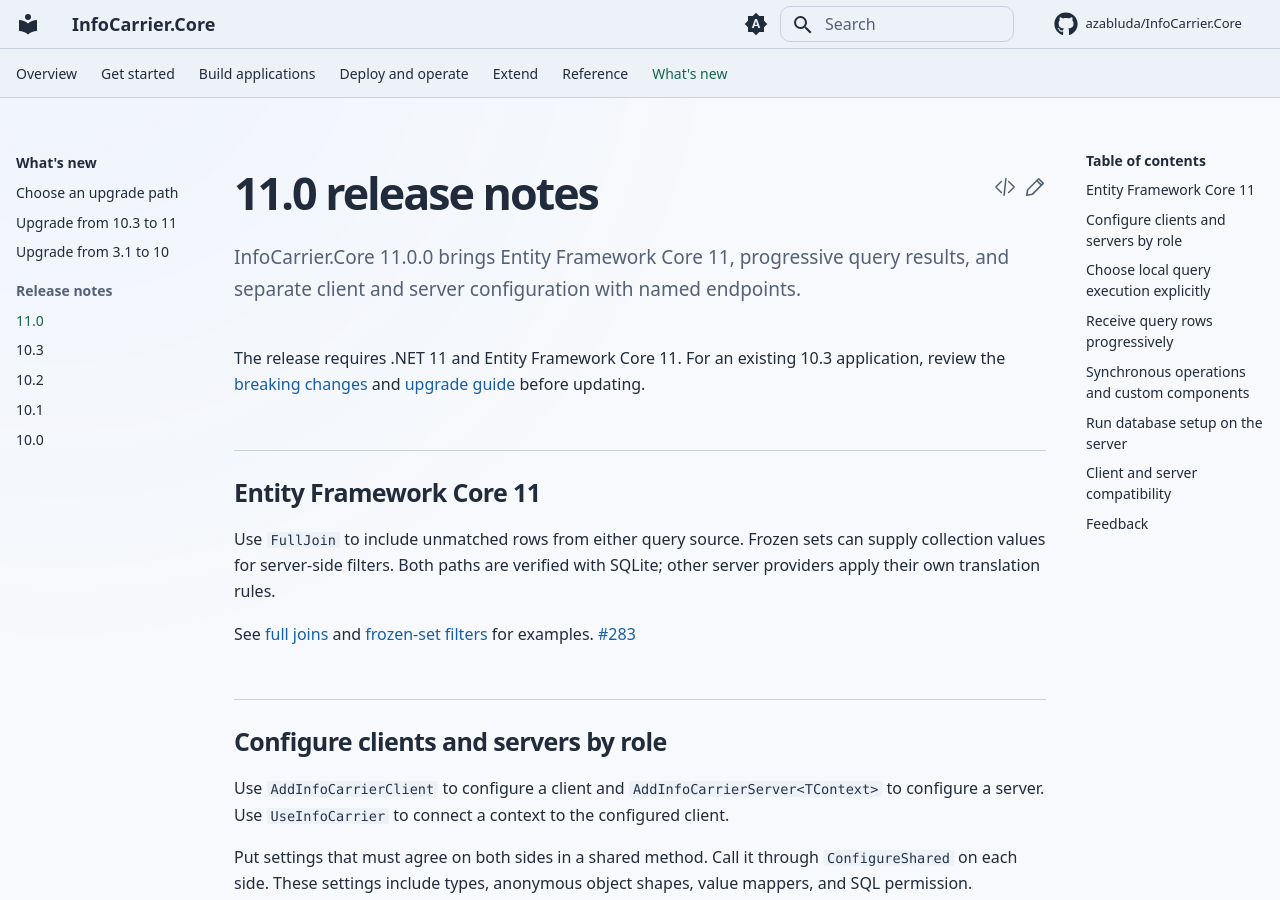
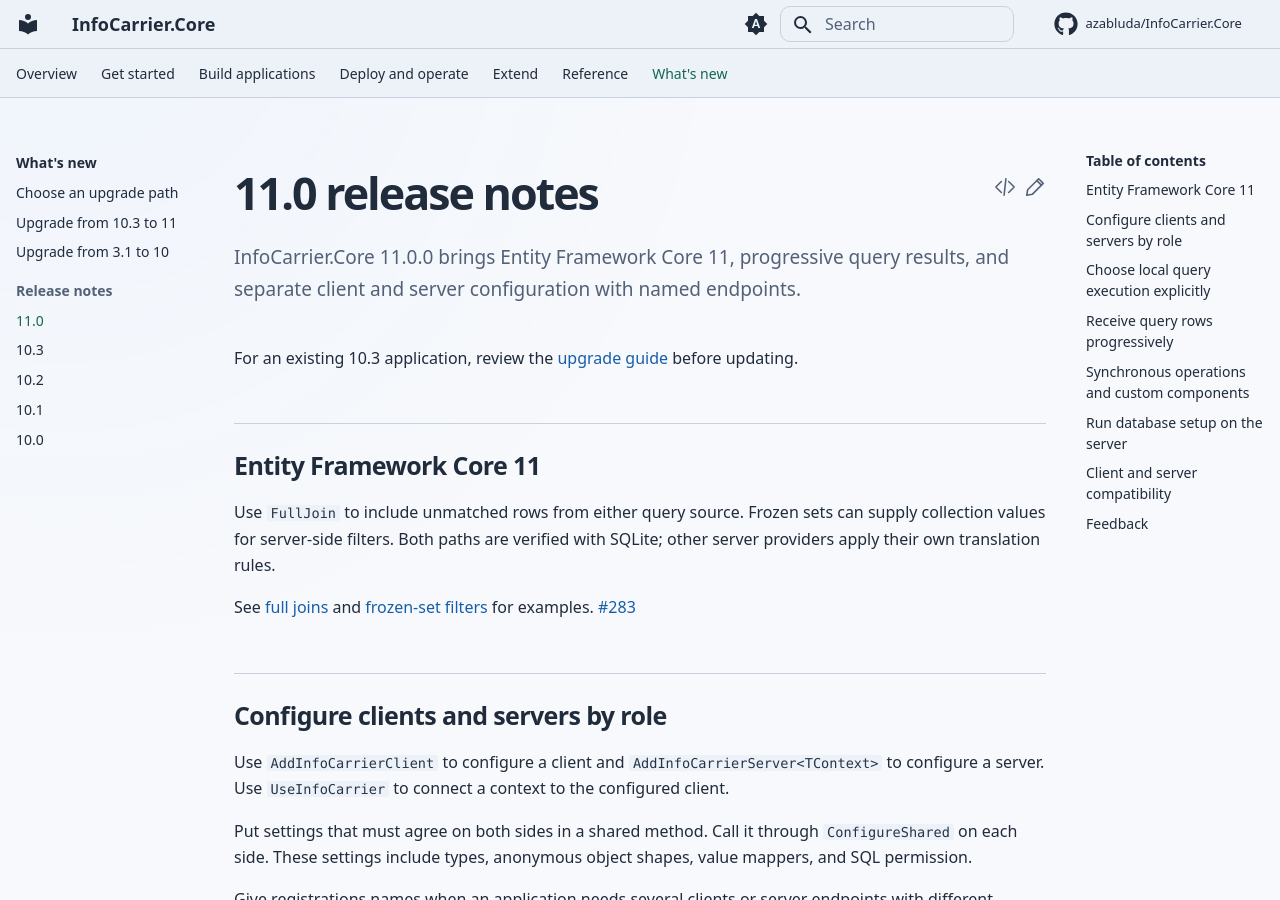
Before and after one commit to azabluda/InfoCarrier.Core, an MkDocs documentation site: the page built from website/docs/release-notes/11.0.md, in a window 1280 px wide and 900 px high. Built offline with MkDocs 1.6.1 and Material for MkDocs 9.7.7, drawn with Linux system fonts in a browser that asks for light colours; comment, search, counter and statistics services are not loaded.

Commit message:
docs: repair documentation links

```diff
--- a/website/docs/release-notes/11.0.md
+++ b/website/docs/release-notes/11.0.md
@@ -3,9 +3,8 @@
 InfoCarrier.Core 11.0.0 brings Entity Framework Core 11, progressive query results, and separate
 client and server configuration with named endpoints.
 
-The release requires .NET 11 and Entity Framework Core 11.
-For an existing 10.3 application, review the [breaking changes](#breaking-changes) and
-[upgrade guide](../upgrades/from-10-to-11.md) before updating.
+For an existing 10.3 application, review the [upgrade guide](../upgrades/from-10-to-11.md)
+before updating.
 
 ## Entity Framework Core 11
 
```
